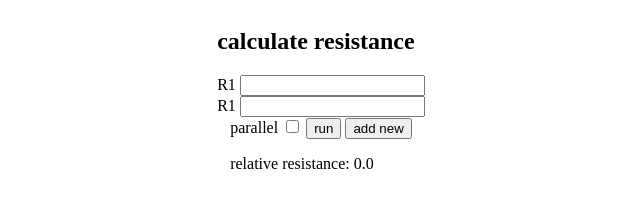
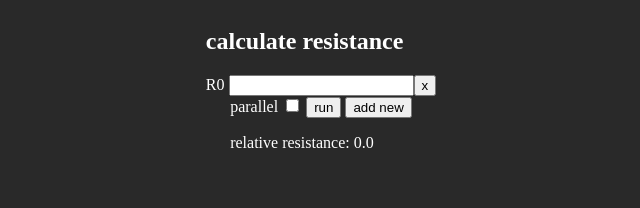
Before and after one commit to gts0025/web_dev_studies-, a plain HTML site: page simple_exercicse/index.html in a window 1280 px wide. Both pictures are taken after a click on the button "add new". Shown: the whole page, without its empty margins (319-959 px from the left). Drawn offline with Linux system fonts and the light colour scheme.

Commit message:
simple resistor deletion code

```diff
--- a/simple_exercicse/index.html
+++ b/simple_exercicse/index.html
@@ -11,7 +11,10 @@
             align-items: center;
             justify-content: center;
             transition: all 0.1;
+            background-color: rgb(41, 41, 41);
+            color: white;
         }
+
 
 
 
@@ -22,10 +25,6 @@
 
     <div class="resistor_list">
         <h2>calculate resistance</h2>
-        <div>
-            <label> R1</label>
-            <input type="number" class = "resistor">
-        </div>
 
     </div>
     <div class="buttons">
@@ -48,6 +47,14 @@
             new_label = document.createElement("label");
             new_label.textContent = "R"+data.length +" "
 
+            delete_button = document.createElement("button");
+            delete_button.textContent = "x"
+            delete_button.setAttribute("class","remove")
+
+            delete_button.addEventListener("click", function () {
+                delete_button.parentElement.remove();
+            });
+
             new_resistor = document.createElement("input");
             new_resistor.setAttribute("type","number");
             new_resistor.setAttribute("class","resistor");
@@ -55,10 +62,13 @@
             new_div = document.createElement("div")
             new_div.appendChild(new_label)
             new_div.appendChild(new_resistor)
+            new_div.appendChild(delete_button)
 
             resistor_list.appendChild(new_div)
 
         }
+
+
 
         function relative(){
             let resistors = []
```
